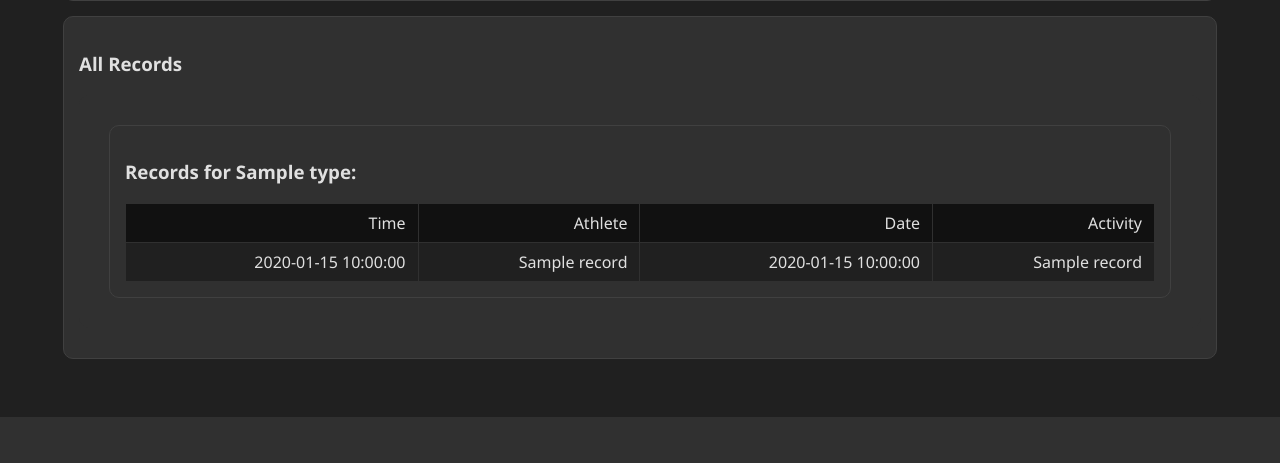
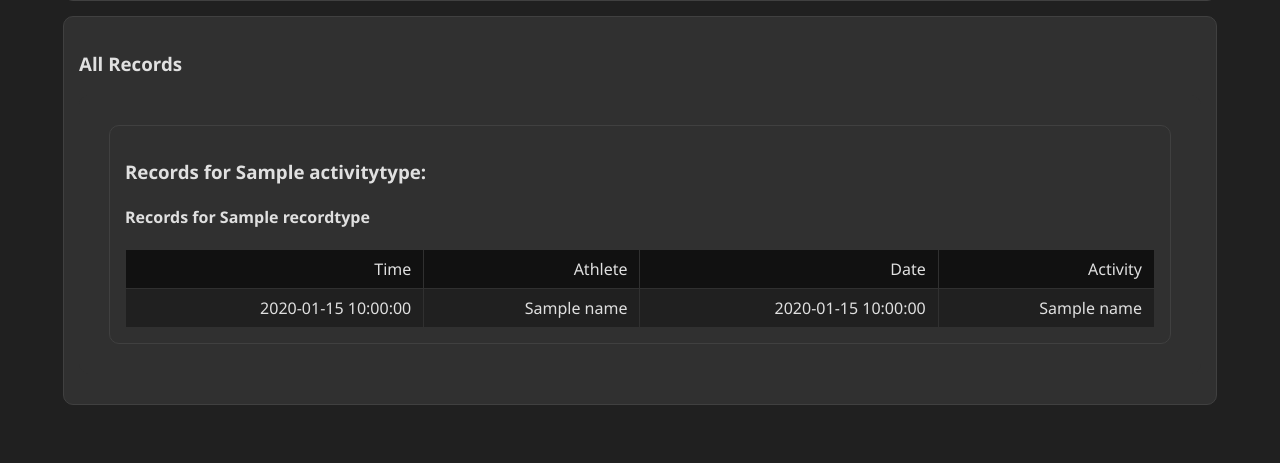
Before and after one commit to Feathergunner/GPXVis, a Flask app: template templates/records.html in a window 1280 px wide. Shown: the part 542-1005 px from the top of the page. Before the commit the page ends 959 px from the top, so only its background shows below. Run offline with Flask 3, Linux system fonts and the light colour scheme; the template is opened without the code that fills it: most values are stand-ins (such as "Sample title", 1, 10 or a date in 2020); parts of the project's set-up code (start-up, migrations or seed data) failed here and were passed over.

Commit message:
improve record tab in frontend: categories sorted by distance, data sorted by time

```diff
--- a/App.py
+++ b/App.py
@@ -111,10 +111,13 @@ def records():
 	records_by_type = {}
 	for record in _records:
 		r_dict = record.to_dict
-		typeclass = r_dict["type_name"]+" ("+r_dict["activitytype_name"]+")"
-		if typeclass not in records_by_type:
-			records_by_type[typeclass] = []
-		records_by_type[typeclass].append(r_dict)
+		if r_dict["activitytype_name"] not in records_by_type:
+			records_by_type[r_dict["activitytype_name"]] = {}
+		if r_dict["rtype_name"] not in records_by_type[r_dict["activitytype_name"]]:
+			records_by_type[r_dict["activitytype_name"]][r_dict["rtype_name"]] = []
+		records_by_type[r_dict["activitytype_name"]][r_dict["rtype_name"]].append(r_dict)
+	for atype in records_by_type:
+		records_by_type[atype] = dict(sorted(records_by_type[atype].items(), key=lambda item: item[1][0]["rtype_distance"]))
 	return render_template(
 		"records.html",
 		activity_types=_activity_types,
--- a/src/DatabaseHandler.py
+++ b/src/DatabaseHandler.py
@@ -389,7 +389,8 @@ class RecordData(db.Model):
 			# pre-formatted data:
 			"activitytype_name" : db.session.execute(db.select(ActivityType.name).where(ActivityType.id==activity_type_id)).scalar_one_or_none(),
 			"time_hms" : format_time_hours(self.time, include_seconds=True),
-			"type_name" : db.session.execute(db.select(RecordType.name).where(RecordType.id == self.recordtype_id)).scalar_one_or_none(),
+			"rtype_name" : db.session.execute(db.select(RecordType.name).where(RecordType.id == self.recordtype_id)).scalar_one_or_none(),
+			"rtype_distance" : db.session.execute(db.select(RecordType.distance).where(RecordType.id == self.recordtype_id)).scalar_one_or_none(),
 			"athlete_name" : db.session.execute(db.select(Athlete.name).where(Athlete.id == self.athlete_id)).scalar_one_or_none(),
 			"activity_name" : db.session.execute(db.select(Activity.name).where(Activity.id == self.activity_id)).scalar_one_or_none(),
 			"date" : ""
--- a/templates/components/record_table.html
+++ b/templates/components/record_table.html
@@ -1,6 +1,8 @@
 <div class="panel floating">
-	{% for type in recorddata %}
-	    <h3>Records for {{ type }}:</h3>
+	{% for activitytype in recorddata %}
+	    <h3>Records for {{ activitytype }}:</h3>
+	    {% for recordtype in recorddata[activitytype] %}
+	    	<h4>Records for {{ recordtype }}</h4>
 			<table>
 				<thead>
 					<tr>
@@ -11,7 +13,7 @@
 					</tr>
 				</thead>
 				<tbody>
-				{% for record in recorddata[type] %}
+					{% for record in (recorddata[activitytype][recordtype] | sort(attribute='time'))[:10]  %}
 					<tr>
 						<td>{{ record.time_hms }}</td>
 						<td>{{ record.athlete_name }}</td>
@@ -22,4 +24,5 @@
 				</tbody>
 			</table>
 		{% endfor %}
+	{% endfor %}
 </div>
```
Lines whose indentation alone changed are shown as unchanged.
